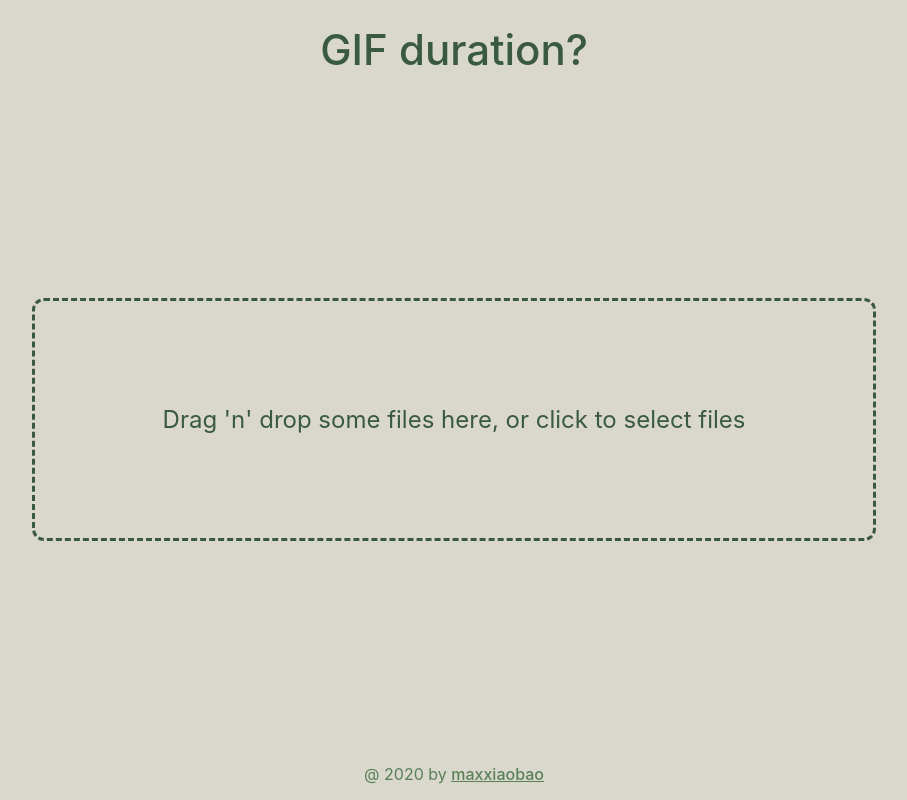
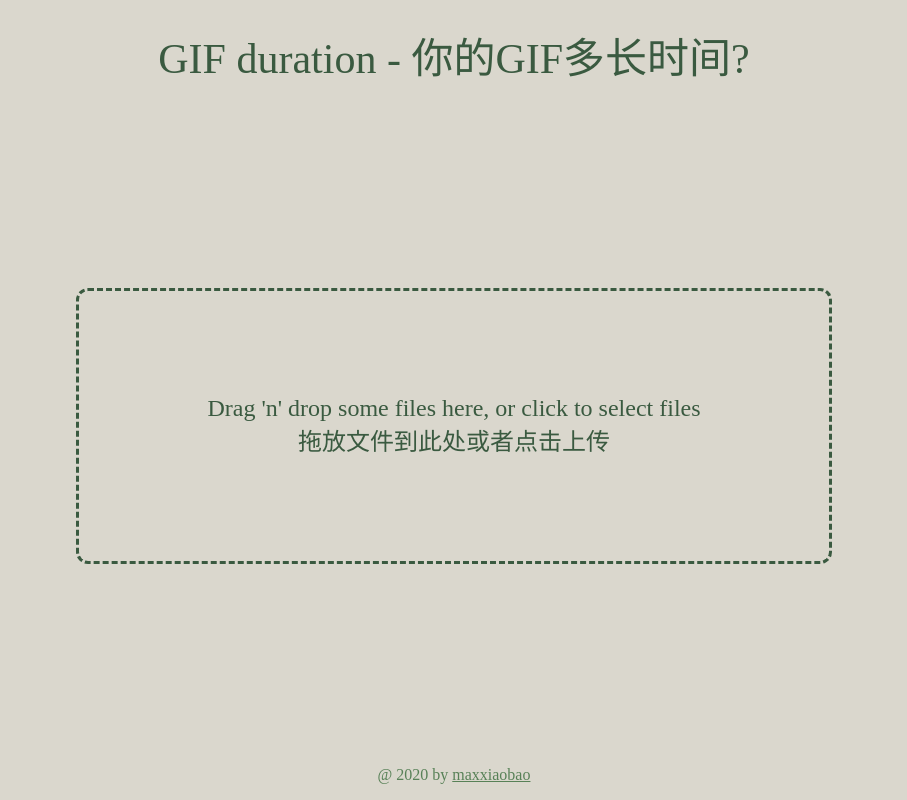
Before and after one commit to maxxiaobao/gif-duration, a React (Create React App) app: page / in a window 1280 px wide. Shown: the whole page, without its empty margins (186-1093 px from the left). Built offline with nearby package versions, Linux system fonts and the light colour scheme.

Commit message:
polish preview page style

```diff
--- a/src/App.scss
+++ b/src/App.scss
@@ -2,15 +2,17 @@
   --main-bg-color: #dad7cd;
   --main-color: #3a5a40;
   --primary-color: #588157;
-  --light-main-colot: #a3b18a;
+  --light-main-color: #a3b18a;
 }
 
 .App {
+  font-family: 'Times New Roman', Times, serif;
   text-align: center;
   display: flex;
   flex-direction: column;
   align-items: center;
   justify-content: space-between;
   background-color: var(--main-bg-color);
-  height: 100vh;
+  height: auto;
+  min-height: 100vh;
 }
--- a/src/components/Header/index.js
+++ b/src/components/Header/index.js
@@ -2,5 +2,5 @@ import React from 'react';
 import './index.scss';
 
 export default () => {
-  return <header className="header">GIF duration?</header>;
+  return <header className="header">GIF duration - 你的GIF多长时间?</header>;
 };
--- a/src/components/Preview/index.js
+++ b/src/components/Preview/index.js
@@ -8,9 +8,11 @@ export default ({ list }) => {
         return (
           <div className="item" key={gif.name}>
             <img src={gif.src} alt={gif.name} />
-            <div>Width: {gif.width}</div>
-            <div>Height: {gif.height}</div>
-            <div>Duration: {gif.duration}</div>
+            <div className="item-info">
+              <div>Width: {gif.width}</div>
+              <div>Height: {gif.height}</div>
+              <div>Duration: {gif.duration} ms</div>
+            </div>
           </div>
         );
       })}
--- a/src/components/Preview/index.scss
+++ b/src/components/Preview/index.scss
@@ -1,11 +1,23 @@
 .list {
-  width: 50%;
+  margin-bottom: 30px;
 }
 
 .item {
-  margin-bottom: 30px;
+  margin-top: 30px;
+  display: flex;
 
-  div {
-    margin-bottom: 12px;
+  &-info {
+    text-align: left;
+    font-size: 18px;
+    font-weight: bold;
+
+    div {
+      margin-bottom: 12px;
+    }
+  }
+
+  img {
+    background: var(--light-main-color);
+    margin-right: 30px;
   }
 }
--- a/src/components/Upload/index.js
+++ b/src/components/Upload/index.js
@@ -35,12 +35,14 @@ export default () => {
 
   return (
     <div className="dropBox" {...getRootProps()}>
-      <input {...getInputProps()} />
+      <input {...getInputProps()} accept="image/gif" />
       {isDragActive ? (
         <p className="tip">Drop the files here ...</p>
       ) : (
         <p className="tip">
           Drag 'n' drop some files here, or click to select files
+          <br />
+          拖放文件到此处或者点击上传
         </p>
       )}
     </div>
```
